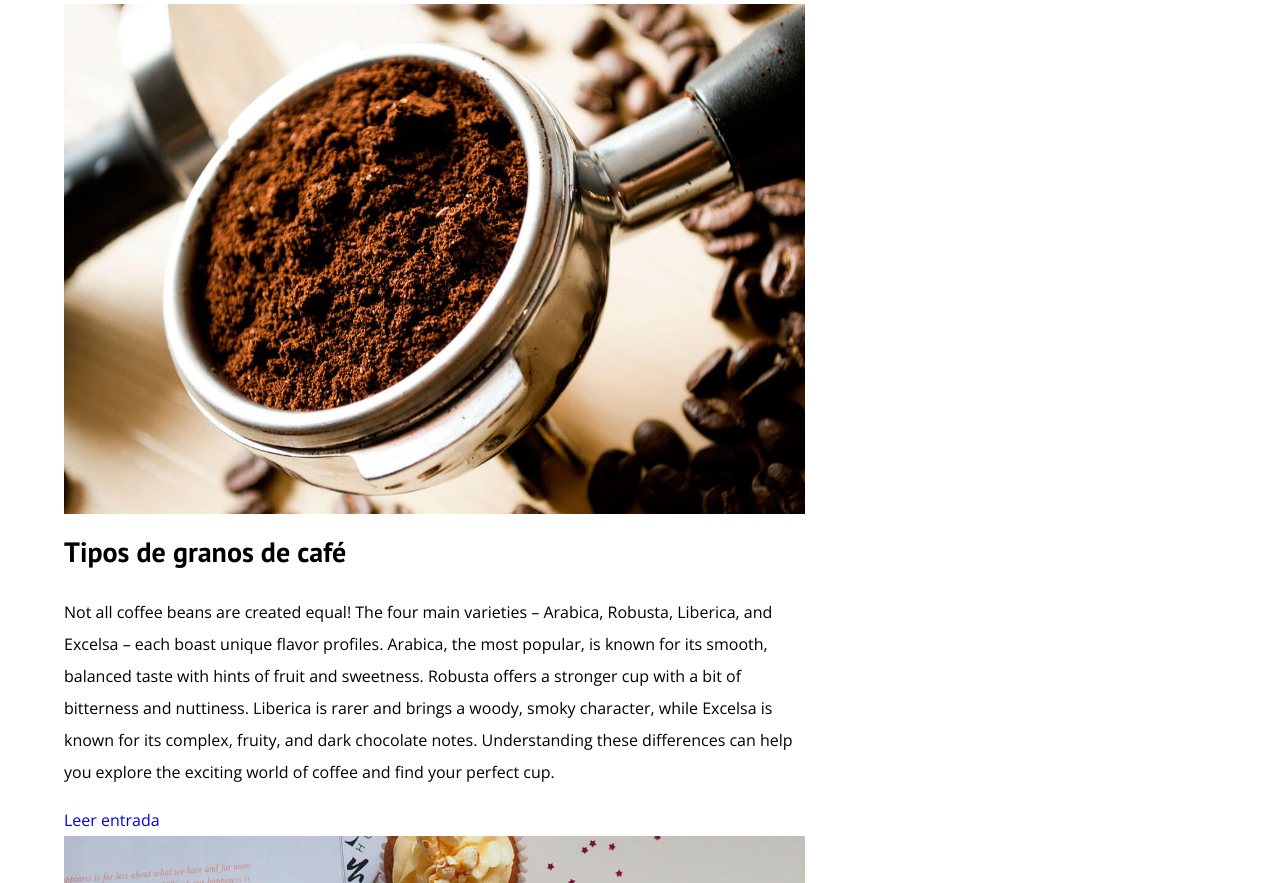
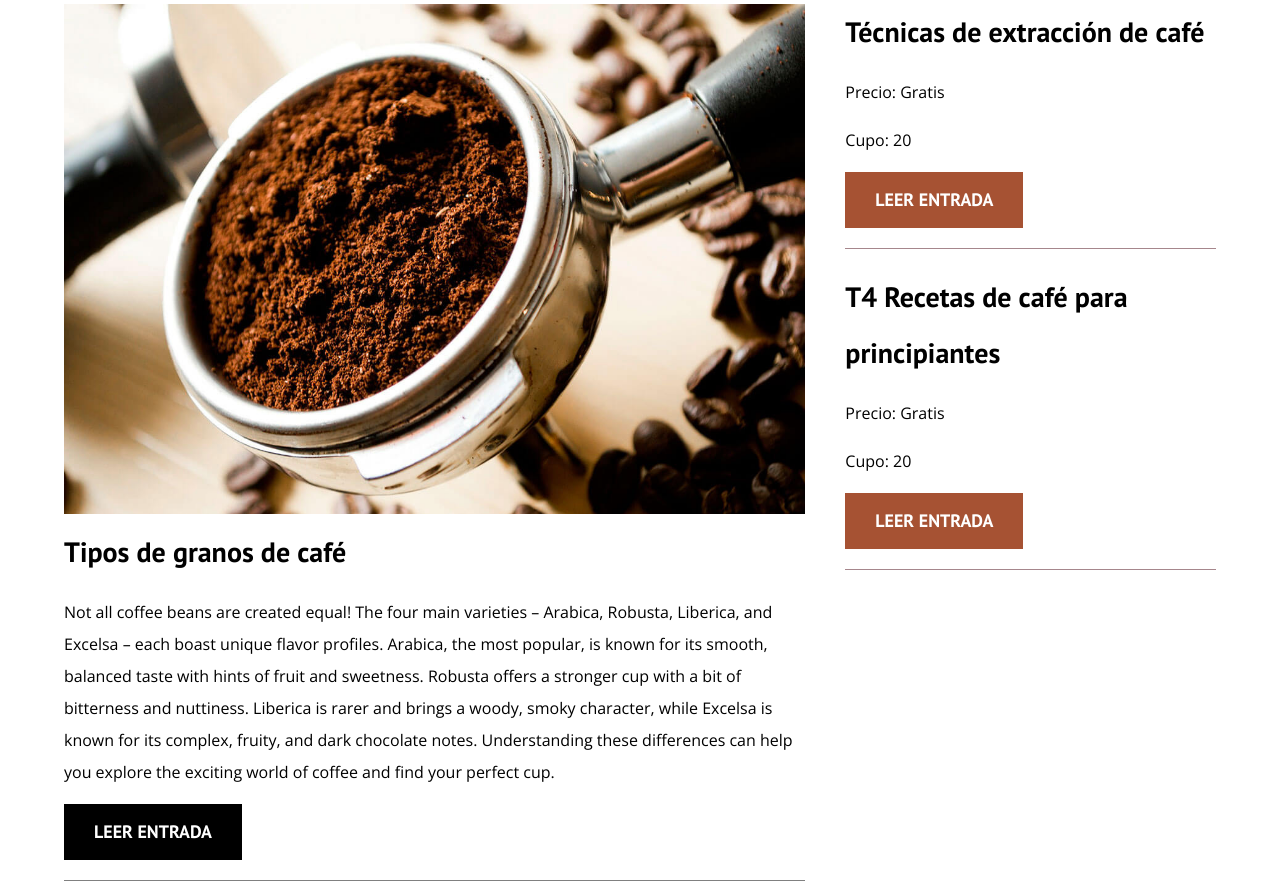
Before and after one commit to JorgeTTor/coffee-blog, a plain HTML site: page index.html in a window 1280 px wide. Shown: the part 724-1607 px from the top of the page. Drawn offline with nearby package versions, Linux system fonts and the light colour scheme.

Commit message:
[ADD] course widget, html & some css

```diff
--- a/css/styles.css
+++ b/css/styles.css
@@ -4,7 +4,7 @@
   --primary: #A65233;
   --white: #fff;
   --black: #000;
-  --ciruelo: ##A6868C;
+  --ciruelo: #A6868C;
 }
 
 html{
@@ -130,3 +130,55 @@ img{
       column-gap: 4rem;
     }
 }
+
+.post{
+  border-bottom: 1px solid gray;
+  margin-bottom: 2rem;
+}
+
+.post:last-of-type{
+  border: none;
+  margin-bottom: 0;
+}
+
+.button{
+  display: block;
+  font-family: var(--headingFont);
+  color: var(--white);
+  text-align: center;
+  padding: 1rem 3rem;
+  font-size: 1.8rem;
+  text-transform: uppercase;
+  font-weight: 700;
+  margin-bottom: 2rem;
+}
+
+@media (min-width: 768px) {
+    .button{
+      display: inline-block;
+    }
+}
+
+.button--primary{
+  background-color: var(--black);
+}
+
+.button--secondary{
+  background-color: var(--primary);
+}
+.courses{
+  list-style: none;
+}
+
+.widget-course{
+  border-bottom: 1px solid var(--ciruelo);
+  margin-bottom: 2rem;
+}
+
+.widget-course__label{
+
+}
+
+.widget-curso__info{
+
+}
--- a/index.html
+++ b/index.html
@@ -64,13 +64,30 @@
                 <div class="post__content">
                     <h4 class="no-margin"> Coffee Benefits</h4>
                     <p>Robusta offers a stronger cup with a bit of bitterness and nuttiness. Liberica is rarer and brings a woody, smoky character, while Excelsa is known for its complex, fruity, and dark chocolate notes.  Understanding these differences can help you explore the exciting world of coffee and find your perfect cup.</p>
-                    <a href="post.html" class="button button--primary"> Leer entrada       </a>
+                    <a href="post.html" class="button button--primary"> Leer entrada  </a>
                 </div>
             </article>
         </main>
         <aside class="sidebar">
             <h3>Nuestros Cursos y Talleres</h3>
 
+            <ul class="courses no-padding">
+                <li class="widget-course">
+                    <h4 class="no-margin">Técnicas de extracción de café</h4>
+                    <p class="widget-course__label">Precio: <span class="widget-curso__info">Gratis</span></p>
+
+                    <p class="widget-course__label">Cupo: <span class="widget-curso__info">20</span></p>
+                    <a href="post.html" class="button button--secondary"> Leer entrada  </a>
+                </li>
+
+                <li class="widget-course">
+                    <h4 class="no-margin">T4 Recetas de café para principiantes</h4>
+                    <p class="widget-course__label">Precio: <span class="widget-curso__info">Gratis</span></p>
+
+                    <p class="widget-course__label">Cupo: <span class="widget-curso__info">20</span></p>
+                    <a href="post.html" class="button button--secondary"> Leer entrada  </a>
+                </li>
+            </ul>
         </aside>
     </div>
 
```
